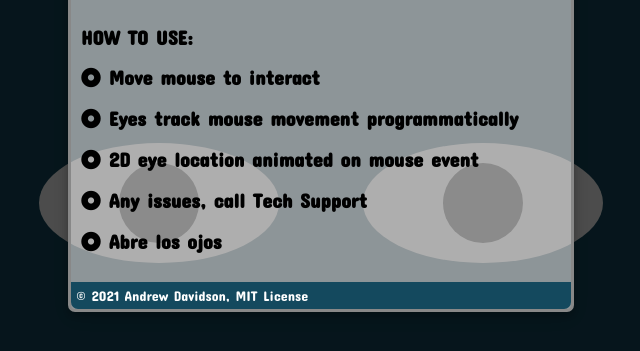
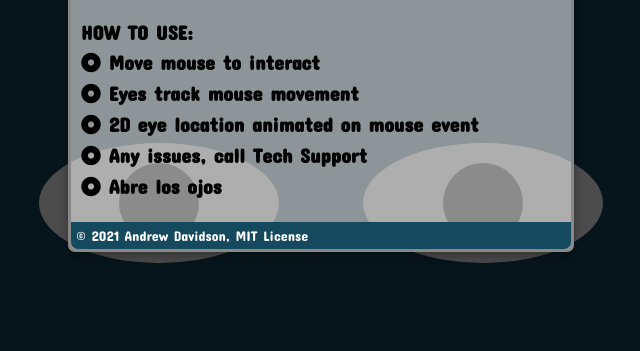
Before and after one commit to ajdavidson/eye-movement, a plain HTML site: page index.html in a window 1280 px wide. Shown: the part 195-546 px from the top of the page, without its empty margins (319-959 px from the left). Drawn offline with Linux system fonts and the light colour scheme.

Commit message:
Update style and add modal

```diff
--- a/index.html
+++ b/index.html
@@ -24,7 +24,7 @@
             <ul id="modal-howTo">
                 <lh>HOW TO USE:</lh>
                 <li>&nbsp;Move mouse to interact</li>
-                <li>&nbsp;Eyes track mouse movement programmatically</li>
+                <li>&nbsp;Eyes track mouse movement</li>
                 <li>&nbsp;2D eye location animated on mouse event</li>
                 <li>&nbsp;Any issues, call Tech Support</li>
                 <li>&nbsp;Abre los ojos</li>
--- a/modal.css
+++ b/modal.css
@@ -30,7 +30,7 @@ body{
     border-radius: 7px;
     /*width: 80%;*/
     width: 500px; /* Full width */
-    height: 401px; /* Full height */
+    height: 341px; /* Full height */
     box-shadow: 0 4px 8px 0 rgba(0, 0, 0, 0.2), 0 6px 20px 0 rgba(0, 0, 0, 0.19);
     -webkit-animation-name: animatetop;
     -webkit-animation-duration: 0.4s;
@@ -106,7 +106,7 @@ body{
     list-style: none;
     padding-left: 10px;
     font-weight: bold;
-    line-height: 2;
+    line-height: 1.5;
     /*font-family: 'Comfortaa', cursive;*/
 }
 #modal-howTo li:before {
```
